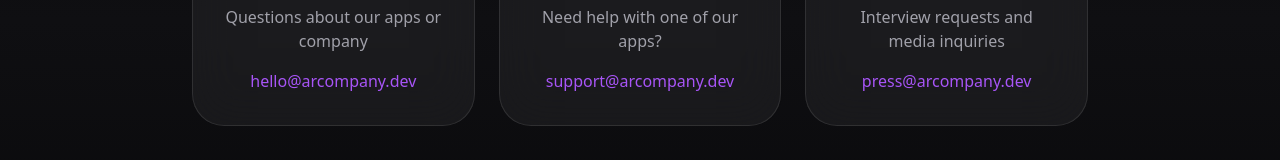
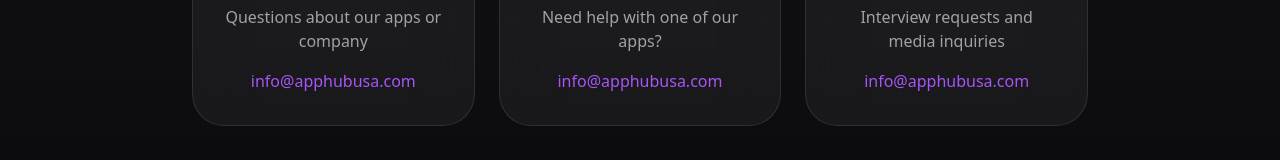
Before and after one commit to happy-code-vector/AR_company_site, a Next.js app: page /contact in a window 1280 px wide. Shown: the part 914-1074 px from the top of the page. Built offline with nearby package versions, Linux system fonts and the light colour scheme.

Commit message:
fix: contact

```diff
--- a/app/contact/page.tsx
+++ b/app/contact/page.tsx
@@ -24,8 +24,8 @@ export default function ContactPage() {
               </div>
               <h3 className="text-xl font-semibold text-light-100 mb-3">General Inquiries</h3>
               <p className="text-light-400 mb-4">Questions about our apps or company</p>
-              <a href="mailto:hello@arcompany.dev" className="text-accent-purple hover:text-accent-pink transition-colors">
-                hello@arcompany.dev
+              <a href="mailto:info@apphubusa.com" className="text-accent-purple hover:text-accent-pink transition-colors">
+                info@apphubusa.com
               </a>
             </Card>
 
@@ -35,8 +35,8 @@ export default function ContactPage() {
               </div>
               <h3 className="text-xl font-semibold text-light-100 mb-3">App Support</h3>
               <p className="text-light-400 mb-4">Need help with one of our apps?</p>
-              <a href="mailto:support@arcompany.dev" className="text-accent-purple hover:text-accent-pink transition-colors">
-                support@arcompany.dev
+              <a href="mailto:info@apphubusa.com" className="text-accent-purple hover:text-accent-pink transition-colors">
+                info@apphubusa.com
               </a>
             </Card>
 
@@ -46,8 +46,8 @@ export default function ContactPage() {
               </div>
               <h3 className="text-xl font-semibold text-light-100 mb-3">Press & Media</h3>
               <p className="text-light-400 mb-4">Interview requests and media inquiries</p>
-              <a href="mailto:press@arcompany.dev" className="text-accent-purple hover:text-accent-pink transition-colors">
-                press@arcompany.dev
+              <a href="mailto:info@apphubusa.com" className="text-accent-purple hover:text-accent-pink transition-colors">
+                info@apphubusa.com
               </a>
             </Card>
           </div>
```
